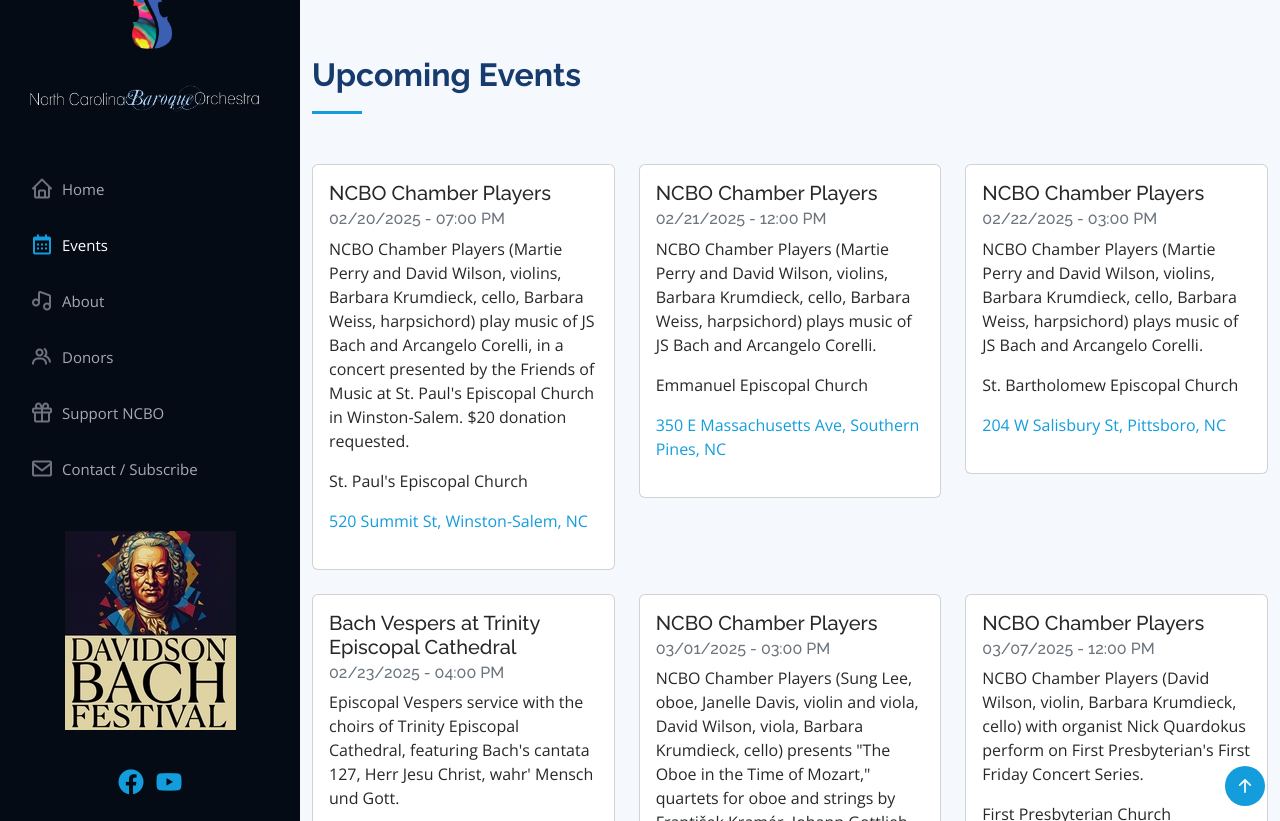
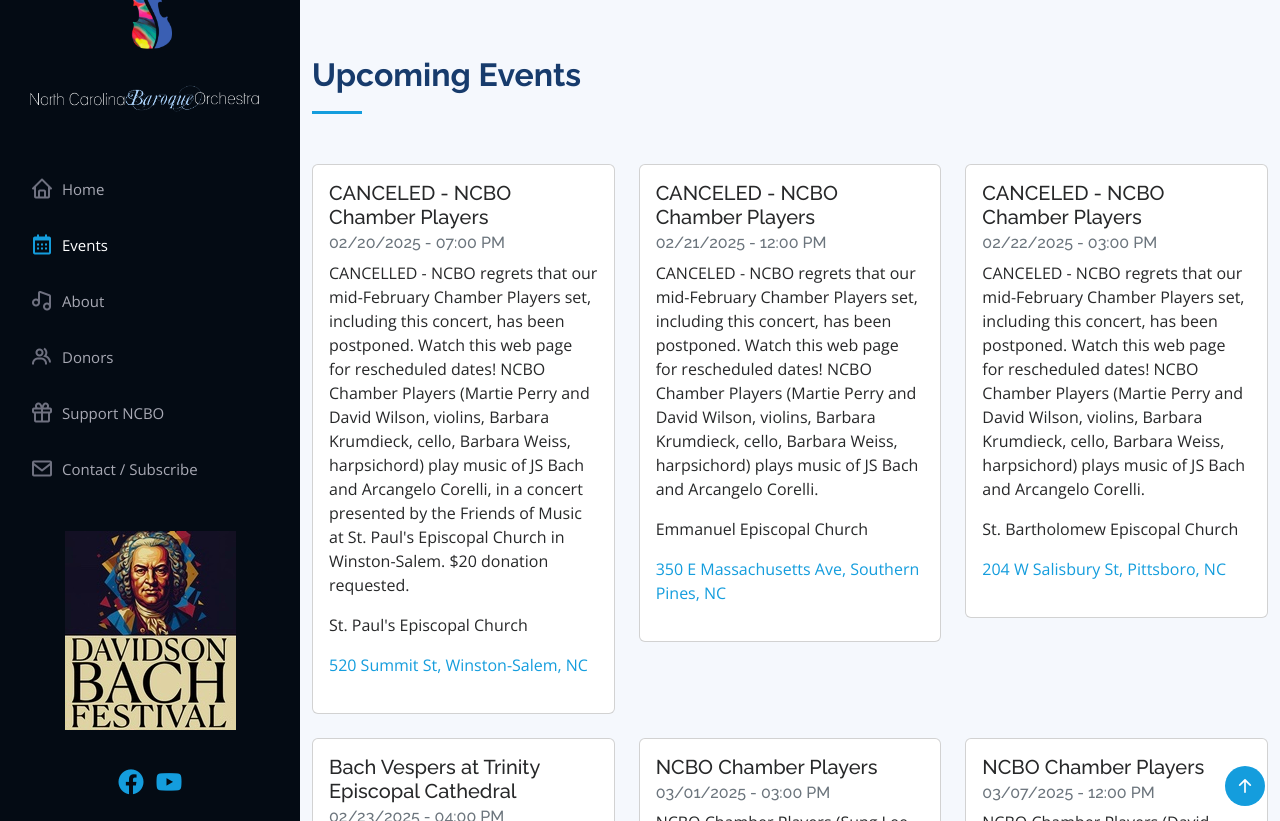
Before and after one commit to ncbaroqueorchestra/ncboweb, a Jekyll site: the page built from index.md, in a window 1280 px wide and 900 px high, scrolled down 949 px, cut to the strip 79-900 px from the top of the window. Built offline with Jekyll 4.4.1, drawn with Linux system fonts in a browser that asks for light colours; comment, search, counter and statistics services are not loaded.

Commit message:
Updated NCBO events

```diff
--- a/_data/events.yml
+++ b/_data/events.yml
@@ -1,31 +1,41 @@
 - address: 520 Summit St, Winston-Salem, NC
-  description: NCBO Chamber Players (Martie Perry and David Wilson, violins, Barbara
-    Krumdieck, cello, Barbara Weiss, harpsichord) play music of JS Bach and Arcangelo
-    Corelli, in a concert presented by the Friends of Music at St. Paul's Episcopal
-    Church in Winston-Salem. $20 donation requested.
+  description: "CANCELLED - NCBO regrets that our mid-February Chamber Players set,\
+    \ including this concert, has been postponed. Watch this web page for rescheduled\
+    \ dates! \n\nNCBO Chamber Players (Martie Perry and David Wilson, violins, Barbara\
+    \ Krumdieck, cello, Barbara Weiss, harpsichord) play music of JS Bach and Arcangelo\
+    \ Corelli, in a concert presented by the Friends of Music at St. Paul's Episcopal\
+    \ Church in Winston-Salem. $20 donation requested."
   eventdate: 02/20/2025
   eventtime: 07:00 PM
-  heading: NCBO Chamber Players
+  heading: CANCELED - NCBO Chamber Players
   mapurl: https://maps.app.goo.gl/LpeBmGg3huuKH98c8
   sortdate: '20250220'
   venue: St. Paul's Episcopal Church
 - address: 350 E Massachusetts Ave, Southern Pines, NC
-  description: NCBO Chamber Players (Martie Perry and David Wilson, violins, Barbara
-    Krumdieck, cello, Barbara Weiss, harpsichord) plays music of JS Bach and Arcangelo
-    Corelli.
+  description: 'CANCELED - NCBO regrets that our mid-February Chamber Players set,
+    including this concert, has been postponed. Watch this web page for rescheduled
+    dates!
+
+
+    NCBO Chamber Players (Martie Perry and David Wilson, violins, Barbara Krumdieck,
+    cello, Barbara Weiss, harpsichord) plays music of JS Bach and Arcangelo Corelli.'
   eventdate: 02/21/2025
   eventtime: 12:00 PM
-  heading: NCBO Chamber Players
+  heading: CANCELED - NCBO Chamber Players
   mapurl: https://maps.app.goo.gl/cA9rAd8EBYuNLJyD7
   sortdate: '20250221'
   venue: Emmanuel Episcopal Church
 - address: 204 W Salisbury St, Pittsboro, NC
-  description: NCBO Chamber Players (Martie Perry and David Wilson, violins, Barbara
-    Krumdieck, cello, Barbara Weiss, harpsichord) plays music of JS Bach and Arcangelo
-    Corelli.
+  description: 'CANCELED - NCBO regrets that our mid-February Chamber Players set,
+    including this concert, has been postponed. Watch this web page for rescheduled
+    dates!
+
+
+    NCBO Chamber Players (Martie Perry and David Wilson, violins, Barbara Krumdieck,
+    cello, Barbara Weiss, harpsichord) plays music of JS Bach and Arcangelo Corelli.'
   eventdate: 02/22/2025
   eventtime: 03:00 PM
-  heading: NCBO Chamber Players
+  heading: CANCELED - NCBO Chamber Players
   mapurl: https://maps.app.goo.gl/krUDA4MKxhCvrHoY7
   sortdate: '20250222'
   venue: St. Bartholomew Episcopal Church
```
